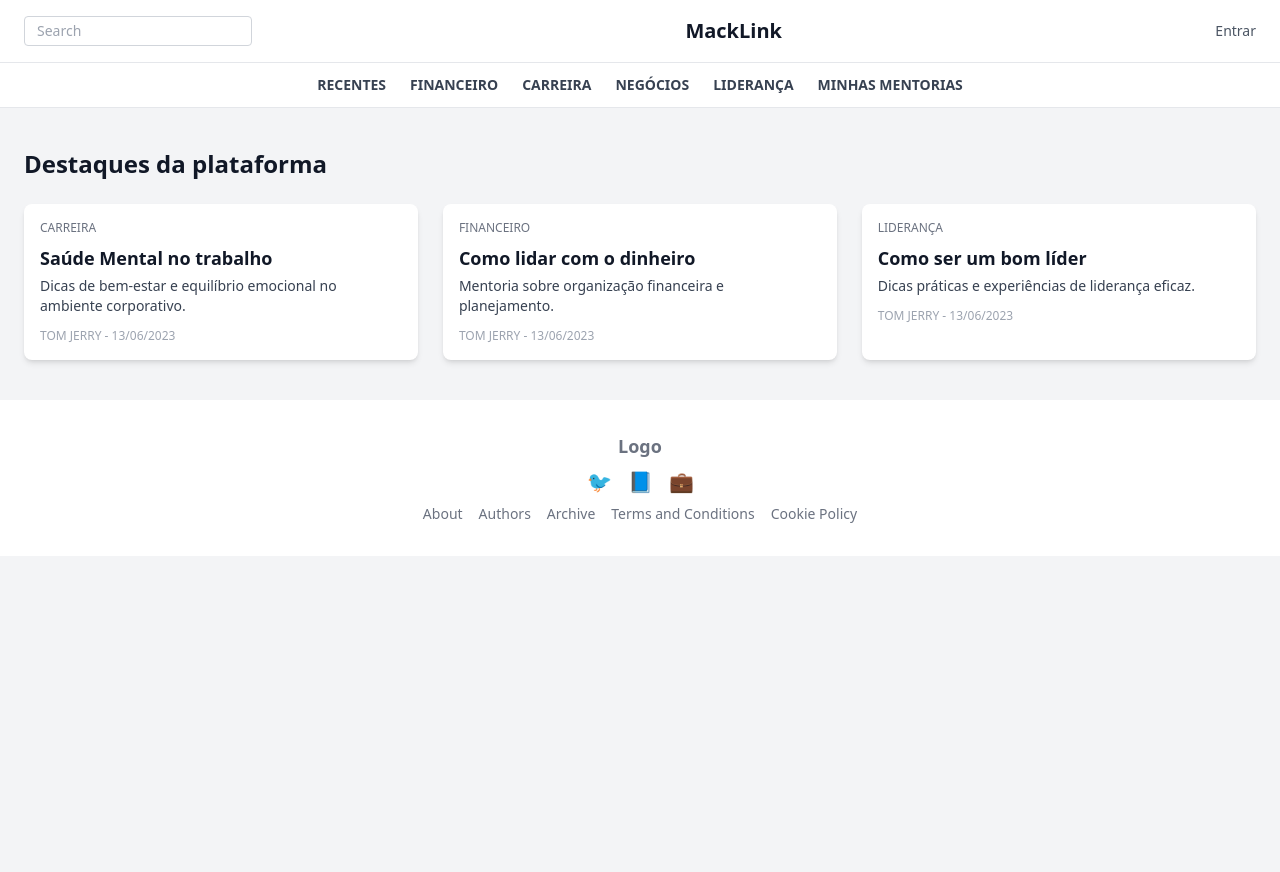
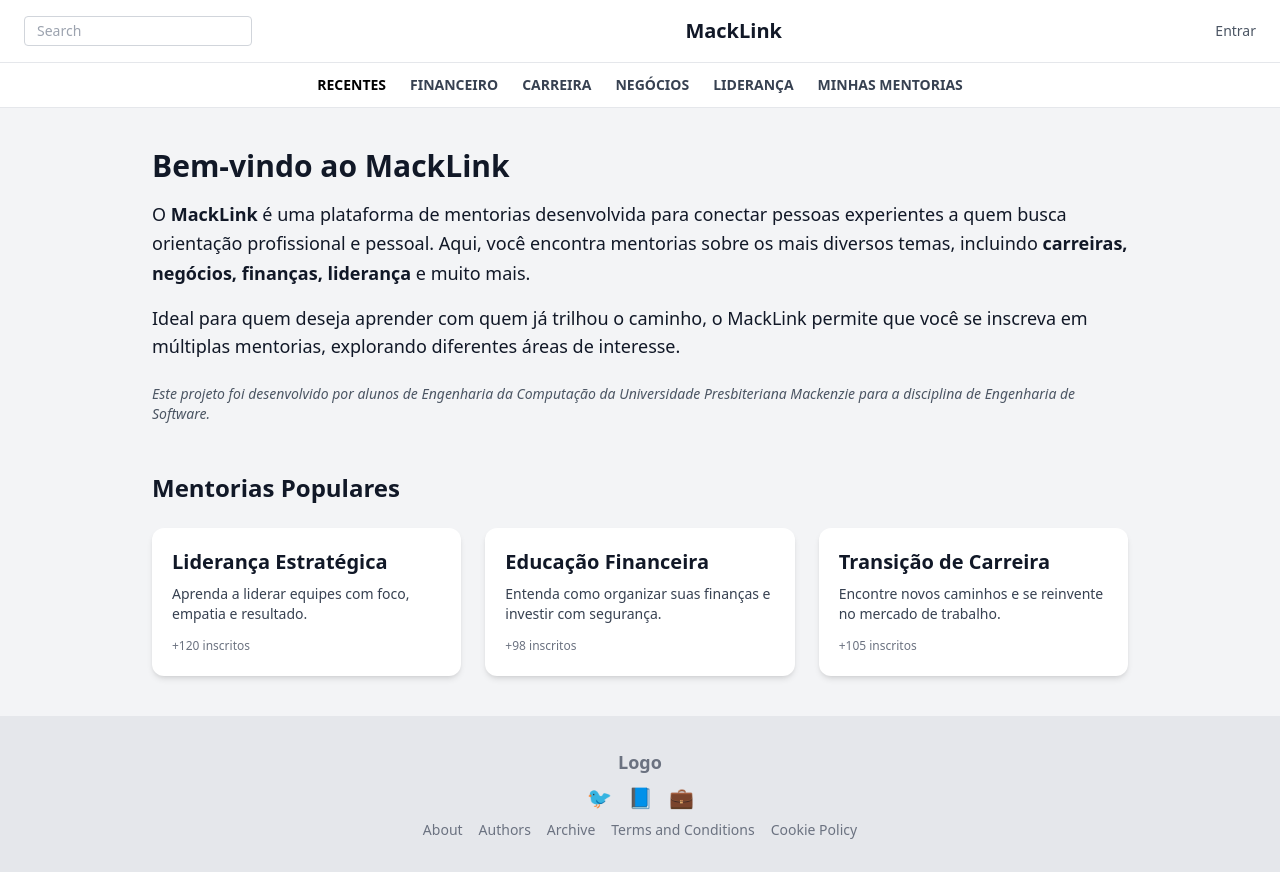
Before and after one commit to EngSoftwareMack5G/Frontend, a plain HTML site: page home.html in a window 1280 px wide. Before the commit the page ends 800 px from the top, so only its background shows below. Drawn offline with nearby package versions, Linux system fonts and the light colour scheme.

Commit message:
Update home.html

```diff
--- a/home.html
+++ b/home.html
@@ -1,9 +1,9 @@
 <!DOCTYPE html>
 <html lang="pt-BR">
 <head>
-  <meta charset="UTF-8">
-  <meta name="viewport" content="width=device-width, initial-scale=1.0">
-  <title>MackLink</title>
+  <meta charset="UTF-8" />
+  <meta name="viewport" content="width=device-width, initial-scale=1.0" />
+  <title>Recentes - MackLink</title>
   <script src="https://cdn.tailwindcss.com"></script>
 </head>
 <body class="bg-gray-100 text-gray-900">
@@ -13,8 +13,9 @@
     <a href="subscription.html" class="text-sm text-gray-600 hover:underline">Entrar</a>
   </header>
 
+
   <nav class="bg-white border-b px-6 py-3 flex flex-wrap gap-6 justify-center text-sm font-semibold text-gray-700">
-    <a href="recents.html">RECENTES</a>
+    <a href="recents.html" class="font-bold text-black">RECENTES</a>
     <a href="finance.html">FINANCEIRO</a>
     <a href="carrers.html">CARREIRA</a>
     <a href="business.html">NEGÓCIOS</a>
@@ -22,31 +23,53 @@
     <a href="my_mentorships.html">MINHAS MENTORIAS</a>
   </nav>
 
-  <main class="px-6 py-10 max-w-7xl mx-auto">
-    <h2 class="text-2xl font-bold mb-6">Destaques da plataforma</h2>
-    <div class="flex flex-wrap gap-6 justify-between">
-      <div class="bg-white p-4 rounded-lg shadow-md w-full md:w-[32%]">
-        <div class="text-xs uppercase text-gray-500 mb-2">CARREIRA</div>
-        <h3 class="font-semibold text-lg mb-1">Saúde Mental no trabalho</h3>
-        <p class="text-sm text-gray-700 mb-3">Dicas de bem-estar e equilíbrio emocional no ambiente corporativo.</p>
-        <p class="text-xs text-gray-400">TOM JERRY - 13/06/2023</p>
+  <!-- Main Content -->
+  <main class="flex-grow px-6 py-10 max-w-5xl mx-auto">
+    <!-- Introdução -->
+    <section class="mb-12">
+      <h1 class="text-3xl font-bold mb-4">Bem-vindo ao MackLink</h1>
+      <p class="text-lg leading-relaxed">
+        O <strong>MackLink</strong> é uma plataforma de mentorias desenvolvida para conectar pessoas experientes a quem busca orientação profissional e pessoal.
+        Aqui, você encontra mentorias sobre os mais diversos temas, incluindo <strong>carreiras, negócios, finanças, liderança</strong> e muito mais.
+      </p>
+      <p class="text-lg mt-4">
+        Ideal para quem deseja aprender com quem já trilhou o caminho, o MackLink permite que você se inscreva em múltiplas mentorias, explorando diferentes áreas de interesse.
+      </p>
+      <p class="text-sm text-gray-600 mt-6 italic">
+        Este projeto foi desenvolvido por alunos de Engenharia da Computação da Universidade Presbiteriana Mackenzie para a disciplina de Engenharia de Software.
+      </p>
+    </section>
+
+    <!-- Mentorias Populares -->
+    <section>
+      <h2 class="text-2xl font-semibold mb-6">Mentorias Populares</h2>
+      <div class="grid grid-cols-1 sm:grid-cols-2 md:grid-cols-3 gap-6">
+        <!-- Mentoria 1 -->
+        <div class="bg-white rounded-xl shadow-md p-5 hover:shadow-lg transition">
+          <h3 class="text-xl font-bold mb-2">Liderança Estratégica</h3>
+          <p class="text-sm text-gray-700 mb-2">Aprenda a liderar equipes com foco, empatia e resultado.</p>
+          <span class="text-xs text-gray-500">+120 inscritos</span>
+        </div>
+
+        <!-- Mentoria 2 -->
+        <div class="bg-white rounded-xl shadow-md p-5 hover:shadow-lg transition">
+          <h3 class="text-xl font-bold mb-2">Educação Financeira</h3>
+          <p class="text-sm text-gray-700 mb-2">Entenda como organizar suas finanças e investir com segurança.</p>
+          <span class="text-xs text-gray-500">+98 inscritos</span>
+        </div>
+
+        <!-- Mentoria 3 -->
+        <div class="bg-white rounded-xl shadow-md p-5 hover:shadow-lg transition">
+          <h3 class="text-xl font-bold mb-2">Transição de Carreira</h3>
+          <p class="text-sm text-gray-700 mb-2">Encontre novos caminhos e se reinvente no mercado de trabalho.</p>
+          <span class="text-xs text-gray-500">+105 inscritos</span>
+        </div>
       </div>
-      <div class="bg-white p-4 rounded-lg shadow-md w-full md:w-[32%]">
-        <div class="text-xs uppercase text-gray-500 mb-2">FINANCEIRO</div>
-        <h3 class="font-semibold text-lg mb-1">Como lidar com o dinheiro</h3>
-        <p class="text-sm text-gray-700 mb-3">Mentoria sobre organização financeira e planejamento.</p>
-        <p class="text-xs text-gray-400">TOM JERRY - 13/06/2023</p>
-      </div>
-      <div class="bg-white p-4 rounded-lg shadow-md w-full md:w-[32%]">
-        <div class="text-xs uppercase text-gray-500 mb-2">LIDERANÇA</div>
-        <h3 class="font-semibold text-lg mb-1">Como ser um bom líder</h3>
-        <p class="text-sm text-gray-700 mb-3">Dicas práticas e experiências de liderança eficaz.</p>
-        <p class="text-xs text-gray-400">TOM JERRY - 13/06/2023</p>
-      </div>
-    </div>
+    </section>
   </main>
 
-  <footer class="bg-white text-center text-sm text-gray-500 py-8">
+  <!-- Footer -->
+  <footer class="bg-gray-200 text-center text-sm text-gray-500 py-8">
     <div class="mb-2 text-lg font-bold">Logo</div>
     <div class="flex justify-center gap-4 text-xl mb-2">
       <span>🐦</span>
@@ -61,5 +84,6 @@
       <a href="#" class="hover:underline">Cookie Policy</a>
     </div>
   </footer>
+
 </body>
 </html>
```
